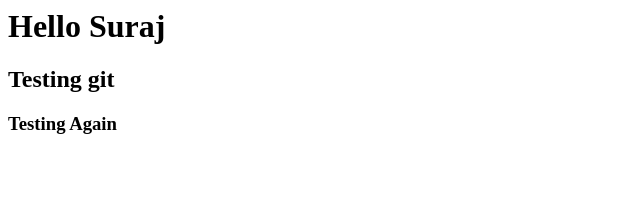
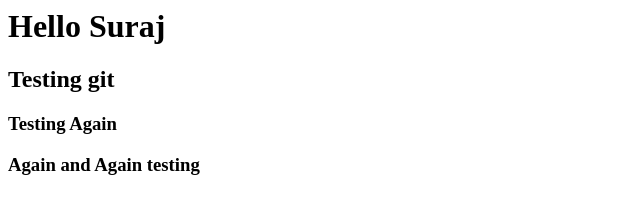
Before and after one commit to surajsalavi4/temp, a plain HTML site: page index.html in a window 1280 px wide. Shown: the whole page, without its empty margins (0-640 px from the left). Drawn offline with Linux system fonts and the light colour scheme.

```diff
--- a/index.html
+++ b/index.html
@@ -9,3 +9,7 @@ Testing git
 <h3>
 Testing Again
 </h3>
+
+<h3>
+Again and Again testing
+</h3>
```
Also changed, not shown: 1 other file.
